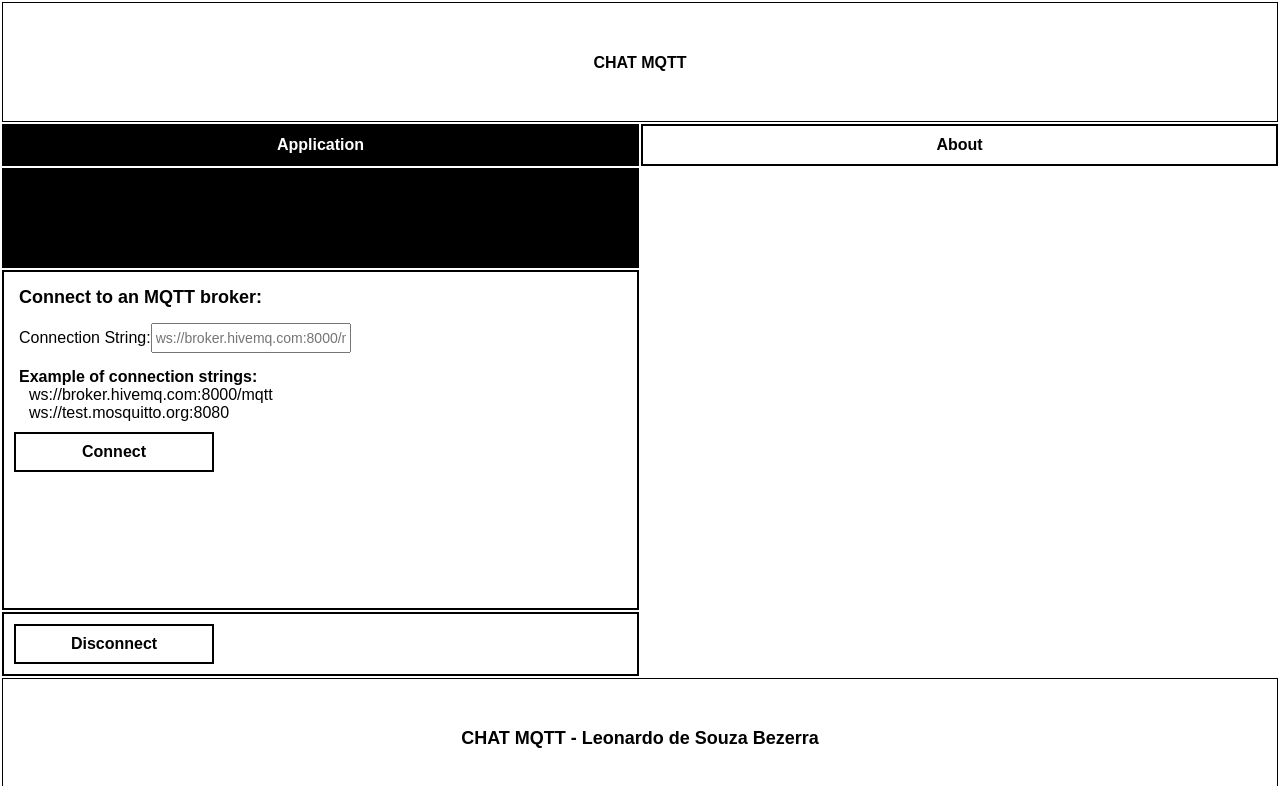
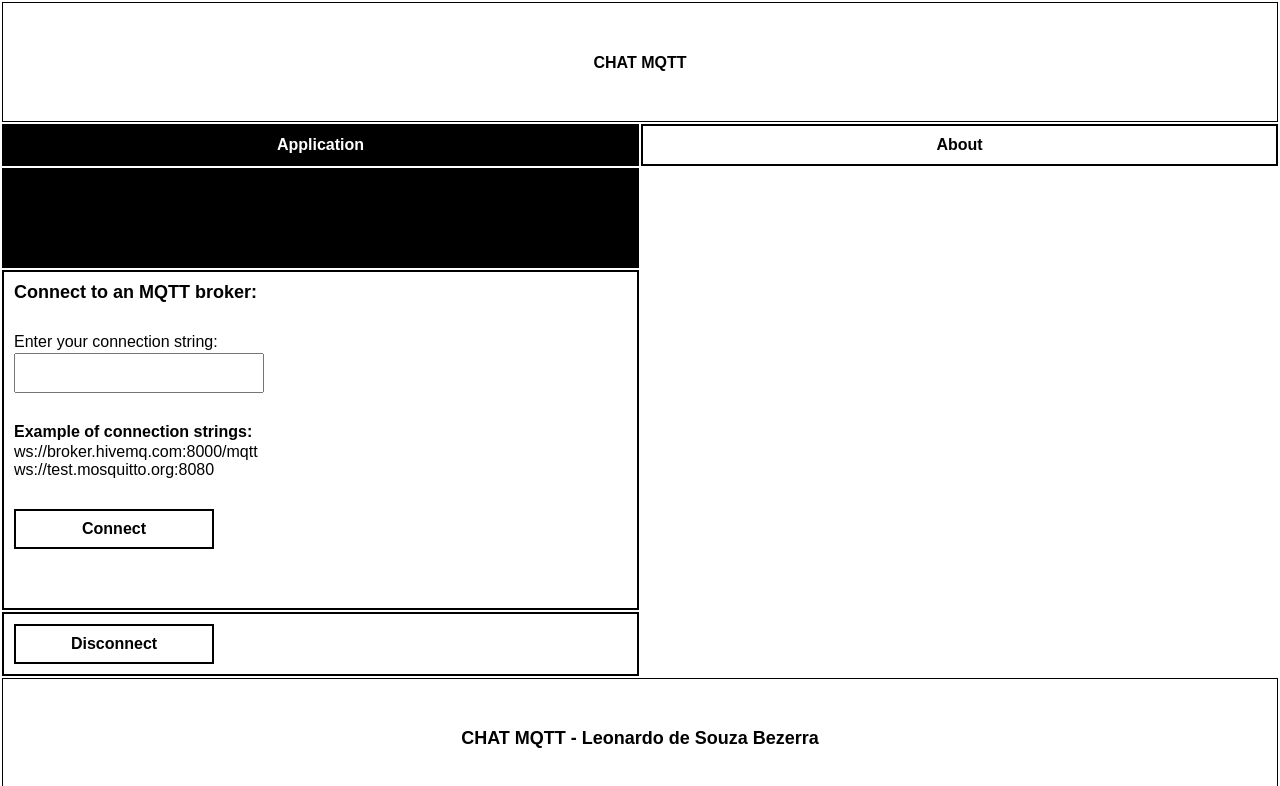
Before and after one commit to leobez/chat-mqtt, a React (Vite) app in the folder mqtt/: page / in a window 1280 px wide. Shown: the top 786 px of the page. Built offline with nearby package versions, Linux system fonts and the light colour scheme.

Commit message:
Changes on Connection component css

```diff
--- a/mqtt/src/components/Connection/Connection.module.css
+++ b/mqtt/src/components/Connection/Connection.module.css
@@ -20,11 +20,18 @@
 }
 .connection > form:nth-child(2) {
     flex-basis: 75%;
+    display: flex;
+    flex-direction: column;
+    gap: 30px;
+}
+.connection > form:nth-child(2) > div {
+    display: flex;
+    flex-direction: column;
+    gap: 2px;
 }
 .connection > form:nth-child(3) {
     flex-basis: 10%;
 }
-
 .examples {
     display: flex;
     flex-direction: column;
@@ -35,5 +42,8 @@
 }
 .examples > ul > li{
     display: inline;
-    text-indent: 10px;
 }
+
+.clientcontainer {
+    flex-basis: 75%;
+}
--- a/mqtt/src/components/Connection/Connection.tsx
+++ b/mqtt/src/components/Connection/Connection.tsx
@@ -40,13 +40,12 @@ const Connection = () => {
                 </div>
 
                 <div>
-                    <label htmlFor="conString">Connection String: </label>
+                    <label htmlFor="conString">Enter your connection string:</label>
                     <input
                     type="text"
                     name='conString'
                     onChange={(e) => setConnectionString(e.target.value)}
                     value={connectionString}
-                    placeholder='ws://broker.hivemq.com:8000/mqtt'
                     />
                 </div>
 
@@ -75,7 +74,8 @@ const Connection = () => {
 
             {/* STATES FROM CONNECTION */}
             <div className={styles.clientcontainer}>
-                {loading && <div><p>Connecting to server...</p></div>}
+                {loading && !client && <div><p>Connecting to server...</p></div>}
+                {loading && client && <div><p>Disconnecting from server...</p></div>}
                 {client && <Client client={client}></Client>}
             </div>
 
--- a/mqtt/src/index.css
+++ b/mqtt/src/index.css
@@ -1,4 +1,7 @@
 :root {
+    --color-01: #313338;
+    --color-02: #2B2D31;
+    --color-03: #1E1F22;
 }
 
 * {
@@ -35,22 +38,9 @@ h2 {
 }
 
 /* FORMS */
-form {
-    display: flex;
-    flex-direction: column;
-    gap: 5px;
-}
-form > div {
-    display: flex;
-    padding: 5px;
-}
-form > div > label {
-    display: flex;
-    align-items: center;
-}
 form > div > input[type='text'] {
-    width: 200px;
-    height: 30px;
+    width: 250px;
+    height: 40px;
     padding: 3px;
     font-size: 14px;
 }
```
